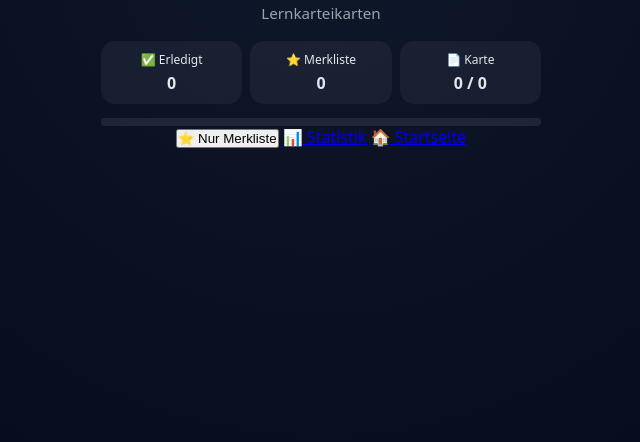
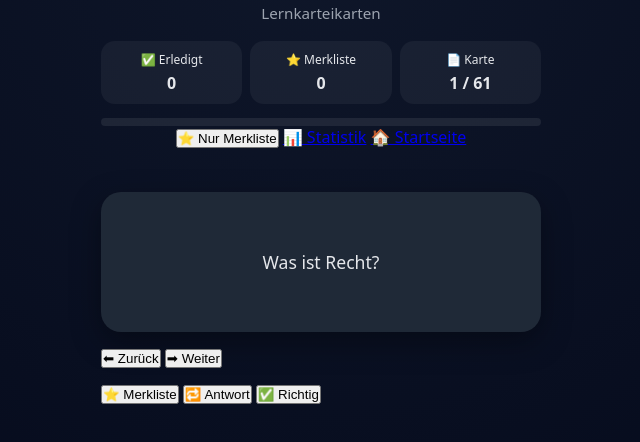
Before and after one commit to safetysquad/safetysquad.github.io, a plain HTML site: page lernkarteikarten.html in a window 1280 px wide. Shown: the part 76-518 px from the top of the page, without its empty margins (319-959 px from the left). Drawn offline with Linux system fonts and the light colour scheme.

Commit message:
Update lernkarteikarten.html

```diff
--- a/lernkarteikarten.html
+++ b/lernkarteikarten.html
@@ -28,3 +28,30 @@
         <button onclick="toggleMode()">⭐ Nur Merkliste</button>
         <a href="stats.html" class="link-btn">📊 Statistik</a>
         <a href="index.html" class="link-btn">🏠 Startseite</a>
+      </div>
+    </header>
+
+    <main>
+      <div class="card" id="card" onclick="flipCard()">
+        <p id="cardText">Lade Karte…</p>
+      </div>
+
+      <div class="nav-buttons">
+        <button onclick="prevCard()">⬅ Zurück</button>
+        <button onclick="nextCard()">➡ Weiter</button>
+      </div>
+
+      <div class="buttons">
+        <button onclick="markCard()">⭐ Merkliste</button>
+        <button onclick="flipCard()">🔁 Antwort</button>
+        <button onclick="doneCard()">✅ Richtig</button>
+      </div>
+    </main>
+
+  </div>
+
+  <!-- WICHTIG: REIHENFOLGE -->
+  <script src="data.js"></script>
+  <script src="script.js"></script>
+</body>
+</html>
```
